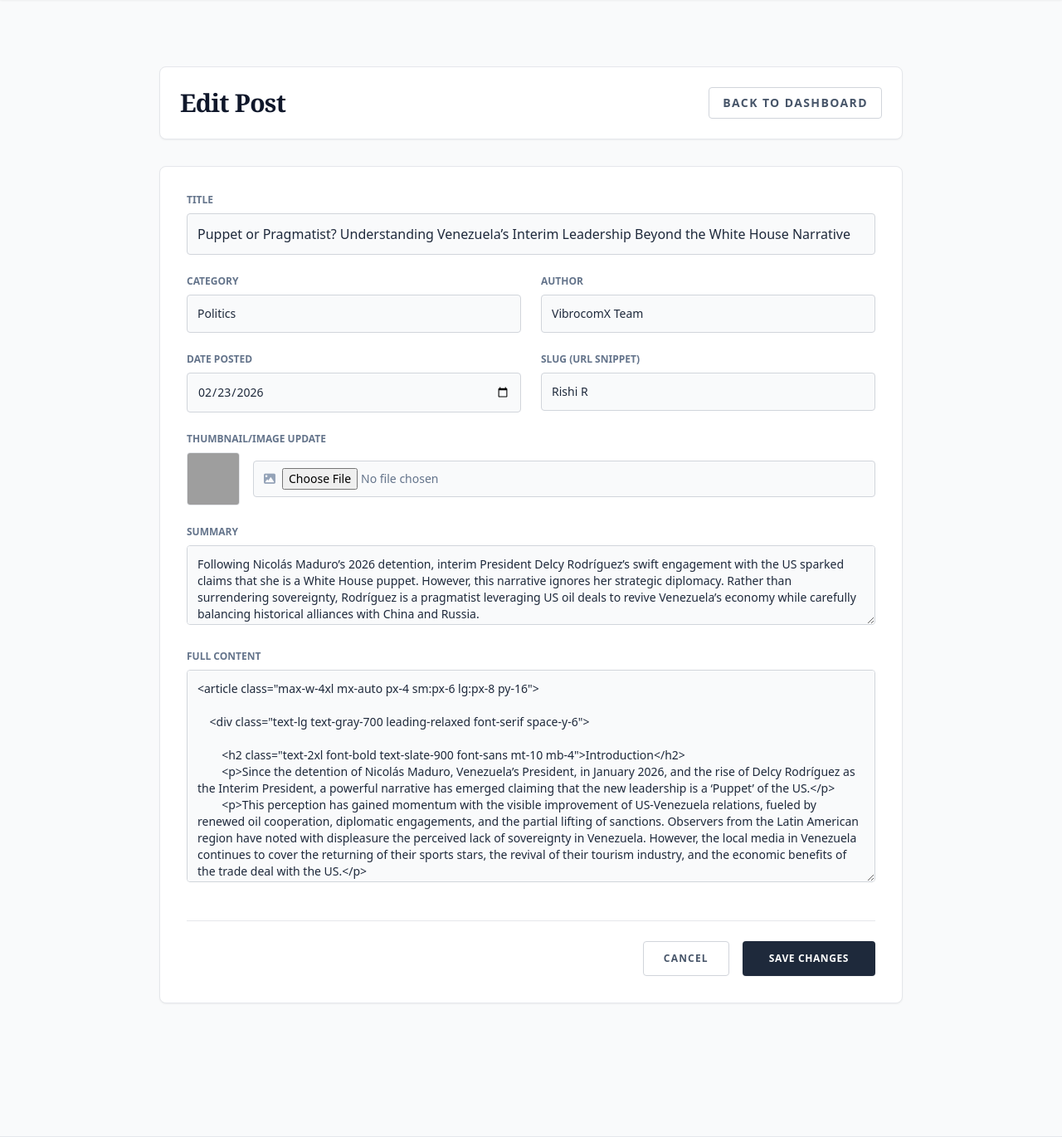
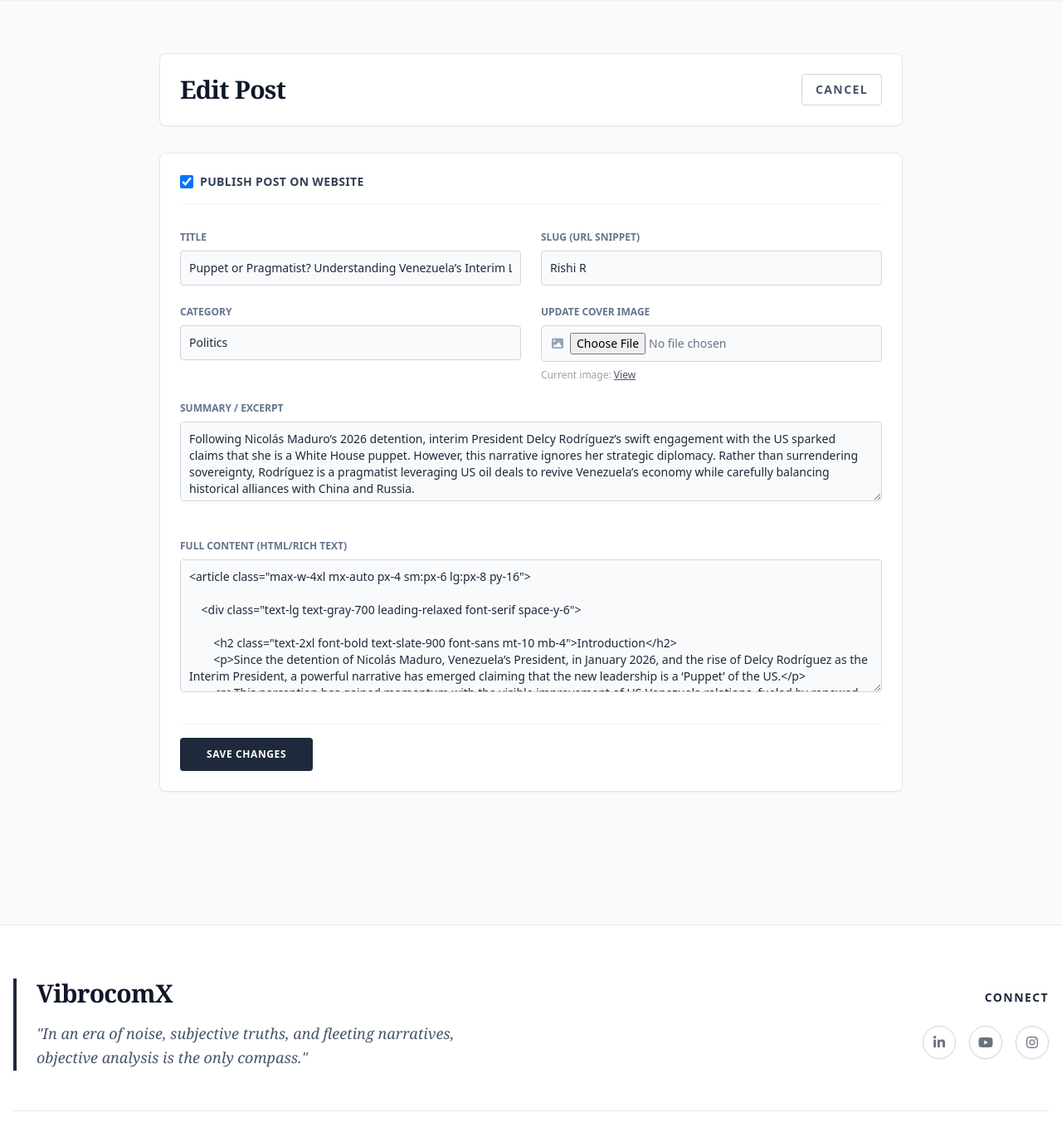
Before and after one commit to vibrocomx/vibrocomx-work, a Flask app: page /admin/edit-post/4 in a window 1280 px wide. Shown: the part 123-1493 px from the top of the page at 83% size. Run offline with Flask 3, Linux system fonts and the light colour scheme; a user stored in the database is signed in; data comes from the database, SQL or seed files in the repository; both versions use the stored data as it was after the commit; some libraries are stand-ins or nearby versions; grey boxes are pictures that could not be loaded.

Commit message:
Add logo upload, post publish toggles, post editing, and dynamic homepage layout

```diff
--- a/app.py
+++ b/app.py
@@ -17,6 +17,16 @@
 login_manager = LoginManager()
 login_manager.login_view = 'admin.login'
 login_manager.init_app(app)
+
+from sqlalchemy import text
+with app.app_context():
+    db.create_all()
+    try:
+        with db.engine.connect() as conn:
+            conn.execute(text("ALTER TABLE post ADD COLUMN is_published BOOLEAN DEFAULT 1;"))
+            conn.commit()
+    except Exception:
+        pass # Column already exists or table issue
 
 @login_manager.user_loader
 def load_user(user_id):
@@ -66,8 +76,11 @@
     linkedin_embed_setting = SiteSetting.query.filter_by(setting_key='linkedin_embed').first()
     linkedin_embed = linkedin_embed_setting.setting_value if linkedin_embed_setting else "https://www.linkedin.com/in/vibrocomx"
 
-    site_logo_setting = SiteSetting.query.filter_by(setting_key='site_logo_url').first()
-    site_logo_url = site_logo_setting.setting_value if site_logo_setting else url_for('static', filename='logo.png')
+    site_logo_setting = SiteSetting.query.filter_by(setting_key='site_logo').first()
+    site_logo = site_logo_setting.setting_value if site_logo_setting else url_for('static', filename='logo.png')
+
+    homepage_layout_setting = SiteSetting.query.filter_by(setting_key='homepage_layout').first()
+    homepage_layout = homepage_layout_setting.setting_value if homepage_layout_setting else "featured"
 
     return dict(
         social_links=social_links,
@@ -83,13 +96,13 @@
         youtube_embed=youtube_embed,
         instagram_embed=instagram_embed,
         linkedin_embed=linkedin_embed,
-        site_logo_url=site_logo_url
+        site_logo=site_logo,
+        homepage_layout=homepage_layout
     )
 
 @app.route('/')
 def index():
-
-    posts = Post.query.order_by(Post.date_posted.desc()).limit(4).all()
+    posts = Post.query.filter_by(is_published=True).order_by(Post.date_posted.desc()).all()
     return render_template('index.html', posts=posts)
 
 @app.route('/mission')
--- a/models.py
+++ b/models.py
@@ -21,6 +21,7 @@
     author = db.Column(db.String(100), default="VibrocomX Team")
     tags = db.Column(db.String(200))
     image_url = db.Column(db.String(500))
+    is_published = db.Column(db.Boolean, default=True)
 
 class PageContent(db.Model):
     id = db.Column(db.Integer, primary_key=True)
--- a/templates/admin/edit_post.html
+++ b/templates/admin/edit_post.html
@@ -1,6 +1,6 @@
 {% extends 'base.html' %}
 
-{% block title %}Edit Post - {{ post.title }}{% endblock %}
+{% block title %}Edit Post: {{ post.title }}{% endblock %}
 
 {% block head %}
 <script src="https://cdn.tiny.cloud/1/no-api-key/tinymce/6/tinymce.min.js" referrerpolicy="origin"></script>
@@ -9,7 +9,7 @@
         selector: '#rich-content-editor',
         plugins: 'anchor autolink charmap codesample emoticons image link lists media searchreplace table visualblocks wordcount linkchecker',
         toolbar: 'undo redo | blocks fontfamily fontsize | bold italic underline strikethrough | link image media table | align lineheight | numlist bullist indent outdent | emoticons charmap | removeformat',
-        height: 500,
+        height: 600,
         skin: 'oxide',
         content_css: 'default'
     });
@@ -17,85 +17,75 @@
 {% endblock %}
 
 {% block content %}
-<div class="max-w-4xl mx-auto my-12">
-    <div class="mb-8 flex justify-between items-center bg-white p-6 rounded-lg shadow-sm border border-gray-200">
+<div class="max-w-4xl mx-auto">
+    <div class="mb-8 flex justify-between items-center bg-white p-6 rounded-lg shadow-sm border border-gray-200 mt-8">
         <h1 class="text-3xl font-serif font-black text-slate-900 tracking-tight">Edit Post</h1>
         <a href="{{ url_for('admin.dashboard') }}"
-            class="text-slate-600 hover:text-slate-900 border px-4 py-2 rounded border-gray-300 hover:border-slate-900 transition-colors text-sm font-bold uppercase tracking-widest">Back
-            to Dashboard</a>
+            class="text-slate-600 hover:text-slate-900 border px-4 py-2 rounded border-gray-300 hover:border-slate-900 transition-colors text-sm font-bold uppercase tracking-widest">Cancel</a>
     </div>
 
-    <div class="bg-white p-8 rounded-lg border border-gray-200 shadow-sm">
+    <div class="bg-white p-6 rounded-lg border border-gray-200 shadow-sm mb-12">
         <form action="{{ url_for('admin.edit_post', id=post.id) }}" method="POST" enctype="multipart/form-data"
             class="grid grid-cols-1 md:grid-cols-2 gap-6">
-
-            <div class="md:col-span-2">
-                <label class="block text-slate-500 text-xs font-bold uppercase mb-2">Title</label>
-                <input type="text" name="title" value="{{ post.title }}" required
-                    class="bg-gray-50 border border-gray-300 text-slate-800 p-3 rounded w-full text-base focus:ring-2 focus:ring-slate-400 outline-none">
+            <div class="md:col-span-2 flex items-center justify-between border-b border-gray-100 pb-4 mb-2">
+                <div class="flex items-center">
+                    <input type="checkbox" id="is_published" name="is_published"
+                        class="w-4 h-4 text-slate-900 bg-gray-100 border-gray-300 rounded focus:ring-slate-500" {% if
+                        post.is_published %}checked{% endif %}>
+                    <label for="is_published"
+                        class="ml-2 text-sm font-bold text-slate-700 uppercase tracking-wide">Publish Post on
+                        Website</label>
+                </div>
             </div>
 
             <div>
-                <label class="block text-slate-500 text-xs font-bold uppercase mb-2">Category</label>
-                <input type="text" name="category" value="{{ post.category }}" required
-                    class="bg-gray-50 border border-gray-300 text-slate-800 p-3 rounded w-full text-sm focus:ring-2 focus:ring-slate-400 outline-none">
-            </div>
-
-            <div>
-                <label class="block text-slate-500 text-xs font-bold uppercase mb-2">Author</label>
-                <input type="text" name="author" value="{{ post.author or 'VibrocomX Team' }}" required
-                    class="bg-gray-50 border border-gray-300 text-slate-800 p-3 rounded w-full text-sm focus:ring-2 focus:ring-slate-400 outline-none">
-            </div>
-
-            <div>
-                <label class="block text-slate-500 text-xs font-bold uppercase mb-2">Date Posted</label>
-                <input type="date" name="date_posted"
-                    value="{{ post.date_posted.strftime('%Y-%m-%d') if post.date_posted else '' }}"
-                    class="bg-gray-50 border border-gray-300 text-slate-800 p-3 rounded w-full text-sm focus:ring-2 focus:ring-slate-400 outline-none">
+                <label class="block text-slate-500 text-xs font-bold uppercase mb-2">Title</label>
+                <input type="text" name="title" value="{{ post.title }}" required
+                    class="bg-gray-50 border border-gray-300 text-slate-800 p-2.5 rounded w-full text-sm focus:ring-2 focus:ring-slate-400 outline-none">
             </div>
 
             <div>
                 <label class="block text-slate-500 text-xs font-bold uppercase mb-2">Slug (URL snippet)</label>
                 <input type="text" name="slug" value="{{ post.slug }}"
-                    class="bg-gray-50 border border-gray-300 text-slate-800 p-3 rounded w-full text-sm focus:ring-2 focus:ring-slate-400 outline-none">
+                    class="bg-gray-50 border border-gray-300 text-slate-800 p-2.5 rounded w-full text-sm focus:ring-2 focus:ring-slate-400 outline-none">
             </div>
 
-            <div class="md:col-span-2">
-                <label class="block text-slate-500 text-xs font-bold uppercase mb-2">Thumbnail/Image Update</label>
-                <div class="flex items-center gap-4">
-                    {% if post.image_url %}
-                    <div class="w-16 h-16 bg-gray-100 rounded border border-gray-200 overflow-hidden shrink-0">
-                        <img src="{{ post.image_url }}" class="w-full h-full object-cover">
+            <div>
+                <label class="block text-slate-500 text-xs font-bold uppercase mb-2">Category</label>
+                <input type="text" name="category" value="{{ post.category }}"
+                    class="bg-gray-50 border border-gray-300 text-slate-800 p-2.5 rounded w-full text-sm focus:ring-2 focus:ring-slate-400 outline-none">
             </div>
-                    {% endif %}
+
+            <div>
+                <label class="block text-slate-500 text-xs font-bold uppercase mb-2">Update Cover Image</label>
                 <div
                     class="bg-gray-50 border border-gray-300 rounded p-2 text-sm flex items-center w-full focus-within:ring-2 focus-within:ring-slate-400">
                     <i class="fas fa-image text-slate-400 mr-2 ml-1"></i>
                     <input type="file" name="image_file" accept="image/*"
                         class="text-slate-500 w-full outline-none bg-transparent">
                 </div>
-                </div>
-                <!-- Hidden input to preserve existing image if no new one is uploaded -->
-                <input type="hidden" name="existing_image_url" value="{{ post.image_url or '' }}">
+                {% if post.image_url %}
+                <p class="text-xs text-gray-400 mt-2">Current image: <a href="{{ post.image_url }}" target="_blank"
+                        class="text-slate-600 underline">View</a></p>
+                {% endif %}
             </div>
 
             <div class="md:col-span-2">
-                <label class="block text-slate-500 text-xs font-bold uppercase mb-2">Summary</label>
+                <label class="block text-slate-500 text-xs font-bold uppercase mb-2">Summary / Excerpt</label>
                 <textarea name="summary"
-                    class="bg-gray-50 border border-gray-300 text-slate-800 p-3 rounded w-full text-sm h-24 focus:ring-2 focus:ring-slate-400 outline-none">{{ post.summary }}</textarea>
+                    class="bg-gray-50 border border-gray-300 text-slate-800 p-2.5 rounded w-full text-sm h-24 focus:ring-2 focus:ring-slate-400 outline-none">{{ post.summary }}</textarea>
             </div>
 
-            <div class="md:col-span-2">
-                <label class="block text-slate-500 text-xs font-bold uppercase mb-2">Full Content</label>
+            <div class="md:col-span-2 mt-4">
+                <label class="block text-slate-500 text-xs font-bold uppercase mb-2">Full Content (HTML/Rich
+                    Text)</label>
                 <textarea id="rich-content-editor" name="content"
-                    class="bg-gray-50 border border-gray-300 text-slate-800 p-3 rounded w-full text-sm h-64 focus:ring-2 focus:ring-slate-400 outline-none">{{ post.content }}</textarea>
+                    class="bg-gray-50 border border-gray-300 text-slate-800 p-2.5 rounded w-full text-sm h-40 focus:ring-2 focus:ring-slate-400 outline-none">{{ post.content }}</textarea>
             </div>
 
-            <div class="md:col-span-2 mt-4 pt-6 border-t border-gray-200 flex justify-end gap-4">
-                <a href="{{ url_for('admin.dashboard') }}"
-                    class="px-6 py-3 font-bold text-slate-600 hover:text-slate-900 border border-gray-300 rounded text-xs uppercase tracking-widest transition-colors">Cancel</a>
+            <div class="md:col-span-2 pt-4 border-t border-gray-100 mt-2">
                 <button type="submit"
-                    class="bg-slate-800 hover:bg-slate-900 text-white font-bold py-3 px-8 rounded uppercase text-xs tracking-wider transition-colors shadow-sm">
+                    class="bg-slate-800 hover:bg-slate-900 text-white font-bold py-3 px-8 rounded uppercase text-xs tracking-wider transition-colors">
                     Save Changes
                 </button>
             </div>
--- a/templates/base.html
+++ b/templates/base.html
@@ -79,9 +79,9 @@
         <div class="container mx-auto flex justify-between items-center">
             <!-- Logo -->
             <a href="{{ url_for('index') }}" class="flex items-center group">
-                <img src="{{ site_logo_url }}" alt="VibrocomX Logo"
+                <img src="{{ site_logo }}" alt="VibrocomX Logo"
                     class="h-12 w-auto mr-3 group-hover:scale-105 transition-transform drop-shadow-sm rounded-sm"
-                    onerror="this.onerror=null; this.outerHTML='<i class=\'fas fa-newspaper text-slate-800 text-2xl mr-3 group-hover:scale-110 transition-transform\'></i>'">
+                    onerror="this.onerror=null; this.src='{{ url_for('static', filename='logo.png') }}';">
                 <span class="text-3xl font-serif font-black text-slate-900 tracking-tight hidden sm:block">
                     VibrocomX
                 </span>
```
Also changed, not shown: admin_routes.py (+62 -77 lines), templates/admin/dashboard.html (+19 -21 lines), templates/index.html (+63 -20 lines), instance/vibrocomx.db (added), static/images/vibrocomx_logo.jpeg (added), 1 other file. Lines whose indentation alone changed are shown as unchanged.
